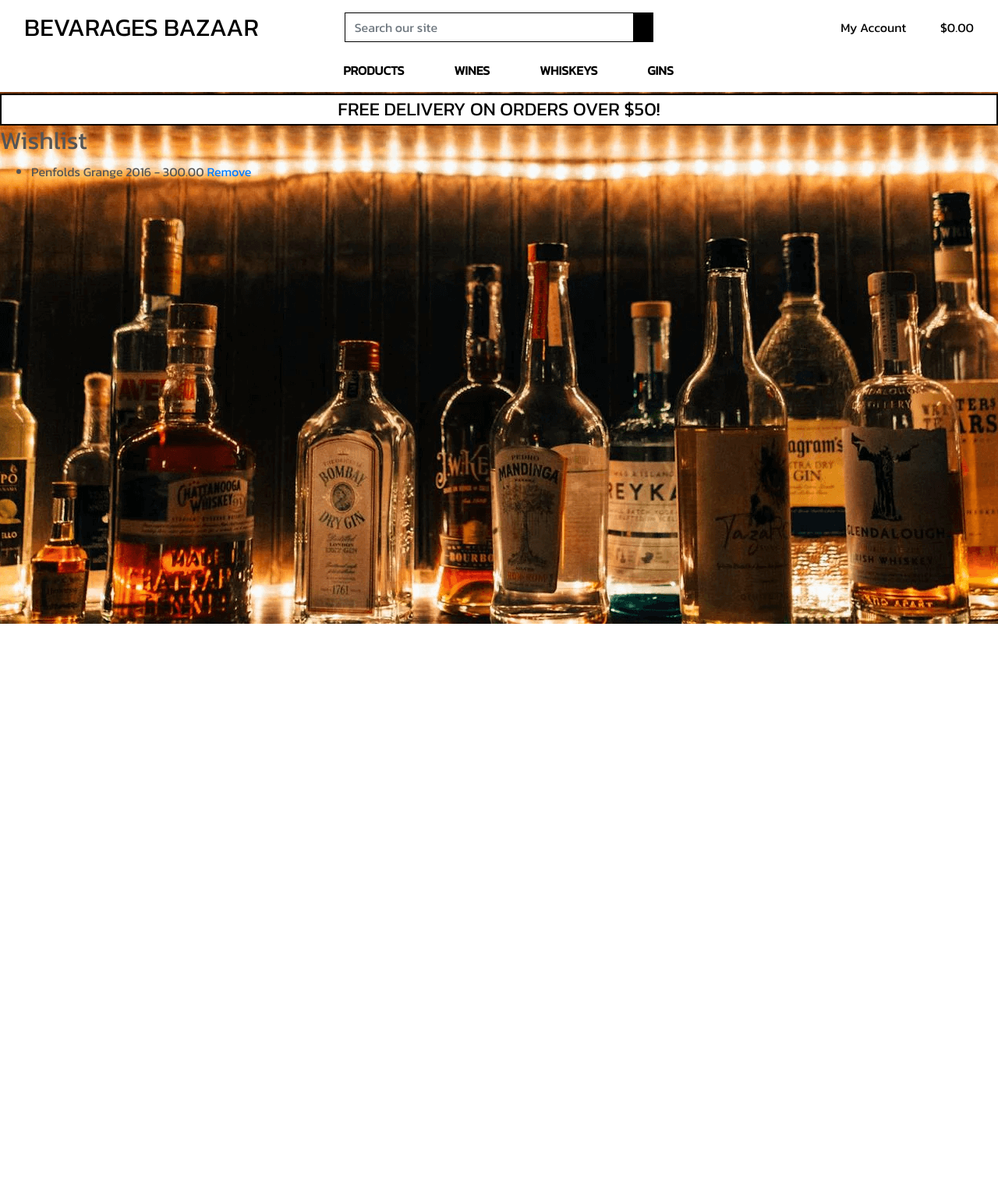
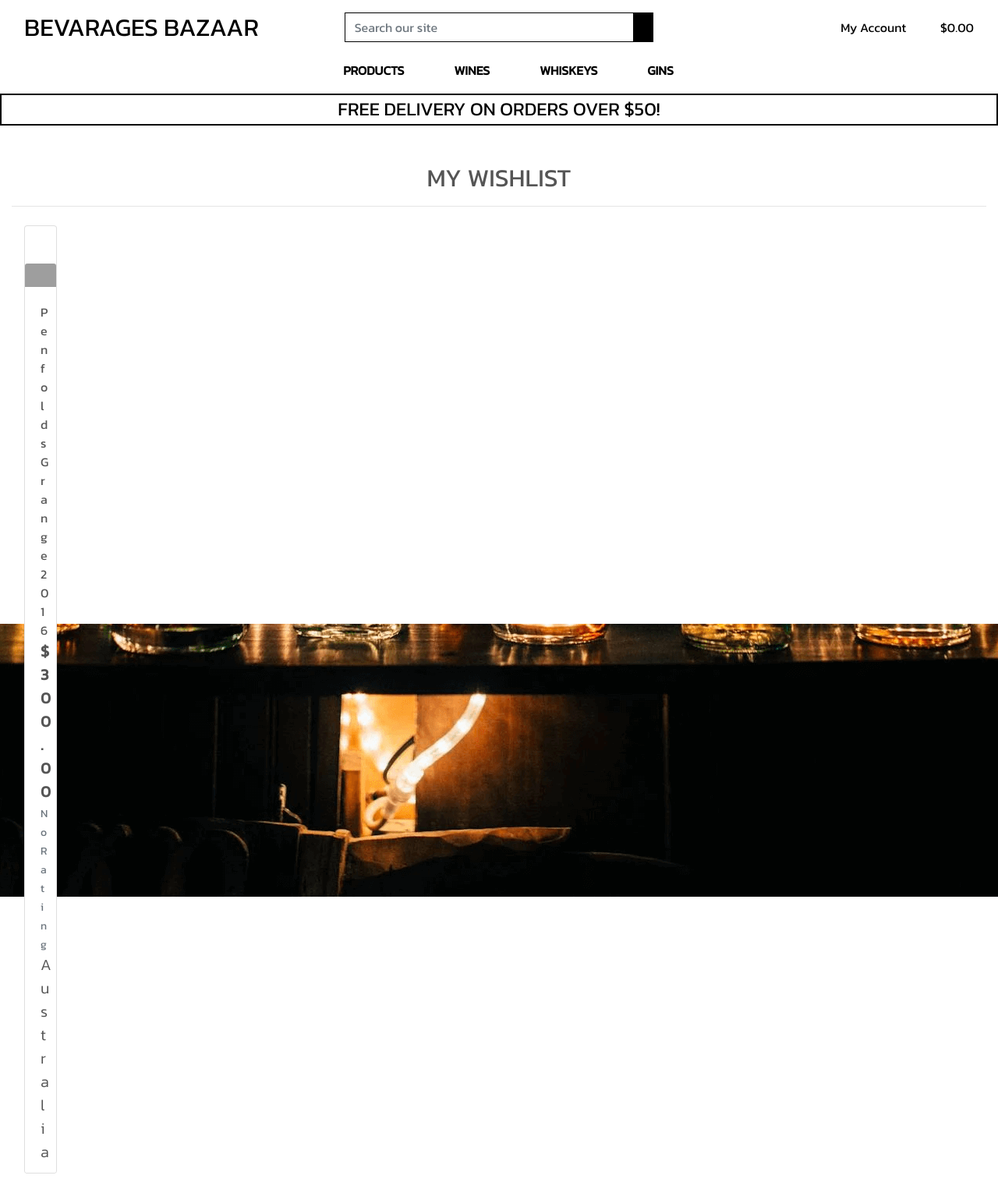
Before and after one commit to Afjunior18/beverage_bazaar, a Django app: page /wishlist/ in a window 1280 px wide. Shown: the whole page at 78% size. Before the commit the page ends 800 px from the top, so only its background shows below. Run offline with Django 3.2, Linux system fonts and the light colour scheme; a user stored in the database is signed in; data comes from the database, SQL or seed files in the repository; tables that the repository leaves empty hold one stand-in row (values such as "Sample post"); parts of the project's set-up code (start-up, migrations or seed data) failed here and were passed over; grey boxes are pictures that could not be loaded.

Commit message:
Create views, URLs, templates, and models for managing user wishlists

```diff
--- a/products/templates/products/product_detail.html
+++ b/products/templates/products/product_detail.html
@@ -37,6 +37,12 @@
                     {% endif %}
                     <p class="lead mb-0 text-center"></p>{{ product.region }}</p>
                     <p class="mt-3">{{ product.description }}</p>
+                    <form method="post" action="{% url 'add_to_wishlist' product_id=product.id %}">
+                        {% csrf_token %}
+                        <input type="hidden" name="product_id" value="{{ product.id }}">
+                        {{ form|crispy }}
+                        <button type="submit">Add to wishlist</button>
+                    </form>
                     <form class="form" action="{% url 'add_to_bag' product.id %}" method="POST">
                         {% csrf_token %}
                         <div class="form-row text-center">
--- a/wishlist/models.py
+++ b/wishlist/models.py
@@ -6,9 +6,8 @@
 # Create your models here.
 
 class Wishlist(models.Model):
-    """     """
     user = models.ForeignKey(User, on_delete=models.CASCADE)
-    product = models.ForeignKey(Product, on_delete=models.CASCADE)
+    products = models.ManyToManyField(Product)
 
     def __str__(self):
-        return f'{self.user.username} - {self.product.name}'
+        return f"{self.user.username}'s wishlist"
--- a/wishlist/templates/wishlist/wishlist.html
+++ b/wishlist/templates/wishlist/wishlist.html
@@ -1,13 +1,56 @@
-{% extends 'base.html' %}
+{% extends "base.html" %}
+{% load static %}
 
+{% block page_header %}
+    <div class="container-header-container">
+        <div class="row">
+            <div class="col"></div>
+        </div>
+    </div>
+{% endblock %}
 {% block content %}
-<h2>Wishlist</h2>
-<ul>
-    {% for item in wishlist_items %}
-    <li>
-        {{ item.product.name }} - {{ item.product.price }}
-        <a href="{% url 'remove_from_wishlist' item.product.id %}">Remove</a>
-    </li>
-    {% endfor %}
-</ul>
+    <div class="overlay"></div>
+    <div class="container-fluid mt-5">
+        <div class="row">
+            <div class="col text-center">
+                <h2 class="logo-font">My Wishlist</h2>
+                <hr class="w-80 mb-2">
+            </div>
+        </div>
+        <div class="row m-3">
+            <div class="row">
+                {% for product in products %}
+                    <div class="col-sm-6 col-md-6 col-lg-4 col-xl-2 mb-3">
+                        <div class="card h-100 border-2 text-center">
+                            {% if product.image %}
+                                <a href="{% url 'product_detail' product.id %}">
+                                    <img class="card-img-top img-fluid mt-5" src="{{ product.image.url }}" alt="{{ product.name }}">
+                                </a>
+                            {% else %}
+                                <a href="{% url 'product_detail' product.id %}">
+                                    <img class="card-img-top img-fluid" src="{{ media }}noimage.png" alt="{{ product.name }}">
+                                </a>
+                            {% endif %}
+                            <div class="card-body pb-0 text-center">
+                                <p class="mb-0">{{ product.name }}</p>
+                            </div>
+                            <div class="card-footer bg-white pt-0 border-0 text-center">
+                                <div class="row">
+                                    <div class="col">
+                                        <p class="lead mb-0 font-weight-bold text-center">${{ product.price }}</p>
+                                        {% if product.rating %}
+                                            <small class="text-muted"><i class="fas fa-star mr-1"></i>{{ product.rating }} / 5</small>
+                                        {% else %}
+                                            <small class="text-muted">No Rating</small>
+                                        {% endif %}
+                                        <p class="lead mb-0 text-center">{{ product.region }}</p>
+                                    </div>
+                                </div>
+                            </div>
+                        </div>
+                    </div>
+                {% endfor %}
+            </div>
+        </div>
+    </div>
 {% endblock %}
--- a/wishlist/views.py
+++ b/wishlist/views.py
@@ -1,19 +1,37 @@
-from django.shortcuts import get_object_or_404, redirect, render
+from django.shortcuts import get_object_or_404, redirect, render, HttpResponse
 from .models import Wishlist
 from products.models import Product
+from .forms import WishlistForm
 
 # Create your views here.
 
 def add_to_wishlist(request, product_id):
-    product = get_object_or_404(Product, id=product_id)
-    Wishlist.objects.create(user=request.user, product=product)
-    return redirect('product_list')
+    if request.method == 'POST':
+        form = WishlistForm(request.POST)
+        if form.is_valid():
+            product = get_object_or_404(Product, id=product_id)
+            wishlist = Wishlist.objects.filter(user=request.user).first()
+            if not wishlist:
+                wishlist = Wishlist.objects.create(user=request.user)
+            wishlist.products.add(product)
+            wishlist_form = form.save(commit=False)
+            wishlist_form.user = request.user
+            wishlist_form.save()
+            return redirect('wishlist')
+        else:
+            return HttpResponse(status=400)
+    else:
+        return HttpResponse(status=405)
 
 def remove_from_wishlist(request, product_id):
     product = get_object_or_404(Product, id=product_id)
-    Wishlist.objects.filter(user=request.user, product=product).delete()
+    wishlist = get_object_or_404(Wishlist, user=request.user)
+    wishlist.products.remove(product)
     return redirect('wishlist')
 
 def wishlist(request):
     wishlist_items = Wishlist.objects.filter(user=request.user)
-    return render(request, 'wishlist/wishlist.html', {'wishlist_items': wishlist_items})
+    products = []
+    for item in wishlist_items:
+        products.extend(list(item.products.all()))
+    return render(request, 'wishlist/wishlist.html', {'products': products})
```
Also changed, not shown: wishlist/forms.py (added, +7 -0 lines), wishlist/migrations/0002_auto_20240604_1202.py (added), wishlist/migrations/0003_auto_20240604_1214.py (added).
